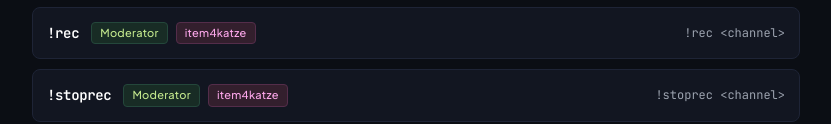
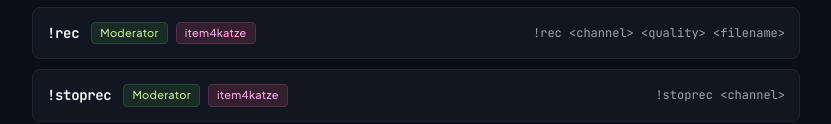
Before and after one commit to TastiG/Commandlist, a plain HTML site: page index.html in a window 1280 px wide. Shown: the part 806-930 px from the top of the page, without its empty margins (224-1055 px from the left). Drawn offline with nearby package versions, Linux system fonts and the light colour scheme.

Commit message:
Update '!rec' command description with parameters

```diff
--- a/index.html
+++ b/index.html
@@ -66,7 +66,7 @@
             { name: "!storage", permission: ["Everyone"], description: "!storage" },
             { name: "!check", permission: ["Everyone"], description: "!check | !check <channel>" },
             { name: "!slm", permission: ["Moderator"], description: "!slm restart | !slm check | !slm start mcserver" },
-            { name: "!rec", permission: ["Moderator", "item4katze"], description: "!rec <channel>" },
+            { name: "!rec", permission: ["Moderator", "item4katze"], description: "!rec <channel> <quality> <filename>" },
             { name: "!stoprec", permission: ["Moderator", "item4katze"], description: "!stoprec <channel>" },
             { name: "!slm stop", permission: ["Broadcaster"], description: "!slm stop" }
         ];
```
